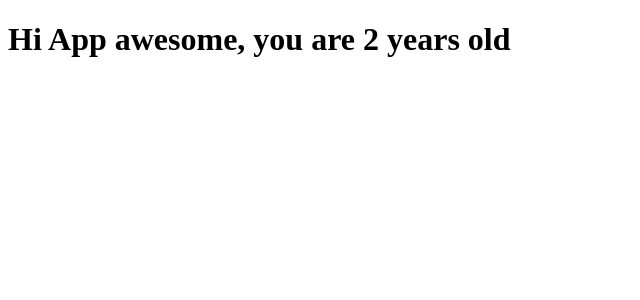
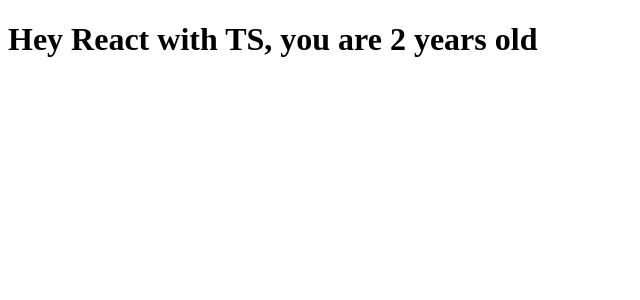
Before and after one commit to nikhilknoldus/reactTS-with-configurations, a React (Create React App) app: page / in a window 1280 px wide. Shown: the top 300 px of the page, without its empty margins (0-640 px from the left). Built offline with nearby package versions, Linux system fonts and the light colour scheme.

Commit message:
verifying configs

```diff
--- a/src/component/App.tsx
+++ b/src/component/App.tsx
@@ -1,14 +1,13 @@
 import React, { Component } from "react";
 
 export default class App extends Component {
-
-  name: string = "awesome";
+  name: string = "React with TS";
   age: number = 2;
   public render() {
     return (
       <div>
-        <h1>Hi App {this.name}, you are {this.age} years old</h1>
+        <h1>Hey {this.name}, you are {this.age} years old</h1>
       </div>
     );
-   }
+  }
 }
--- a/tslint.json
+++ b/tslint.json
@@ -7,7 +7,11 @@
         "coverage/lcov-report/*.js"
       ]
     },
+    "rulesDirectory": [
+      "tslint-plugin-prettier"
+    ],
     "rules": {
+      "prettier": true,
       "prefer-const": true,
       "no-shadowed-variable": true,
       "curly": true,
```
Also changed, not shown: package.json (+5 -3 lines), 1 other file (tests, documents, lock files or other folders).
